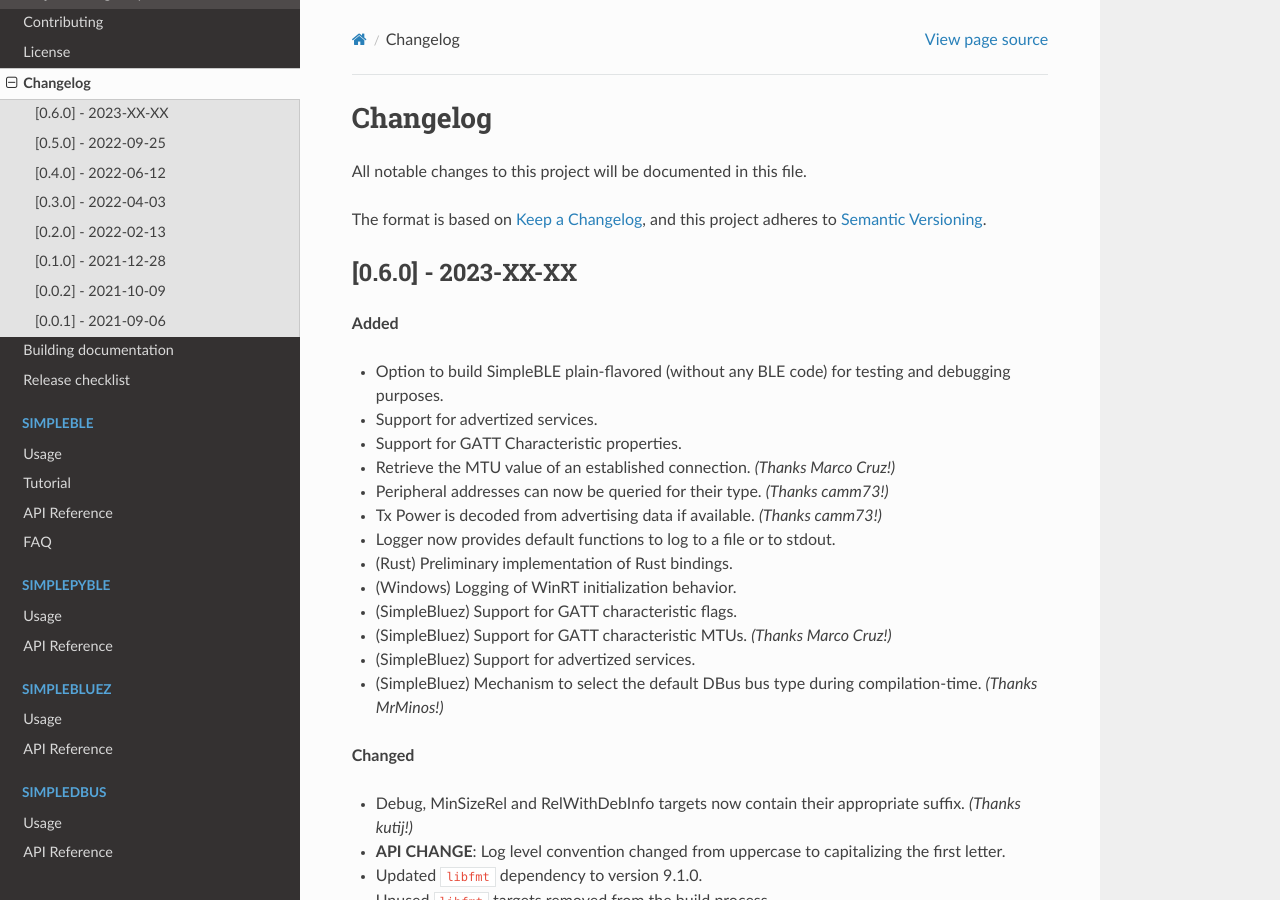
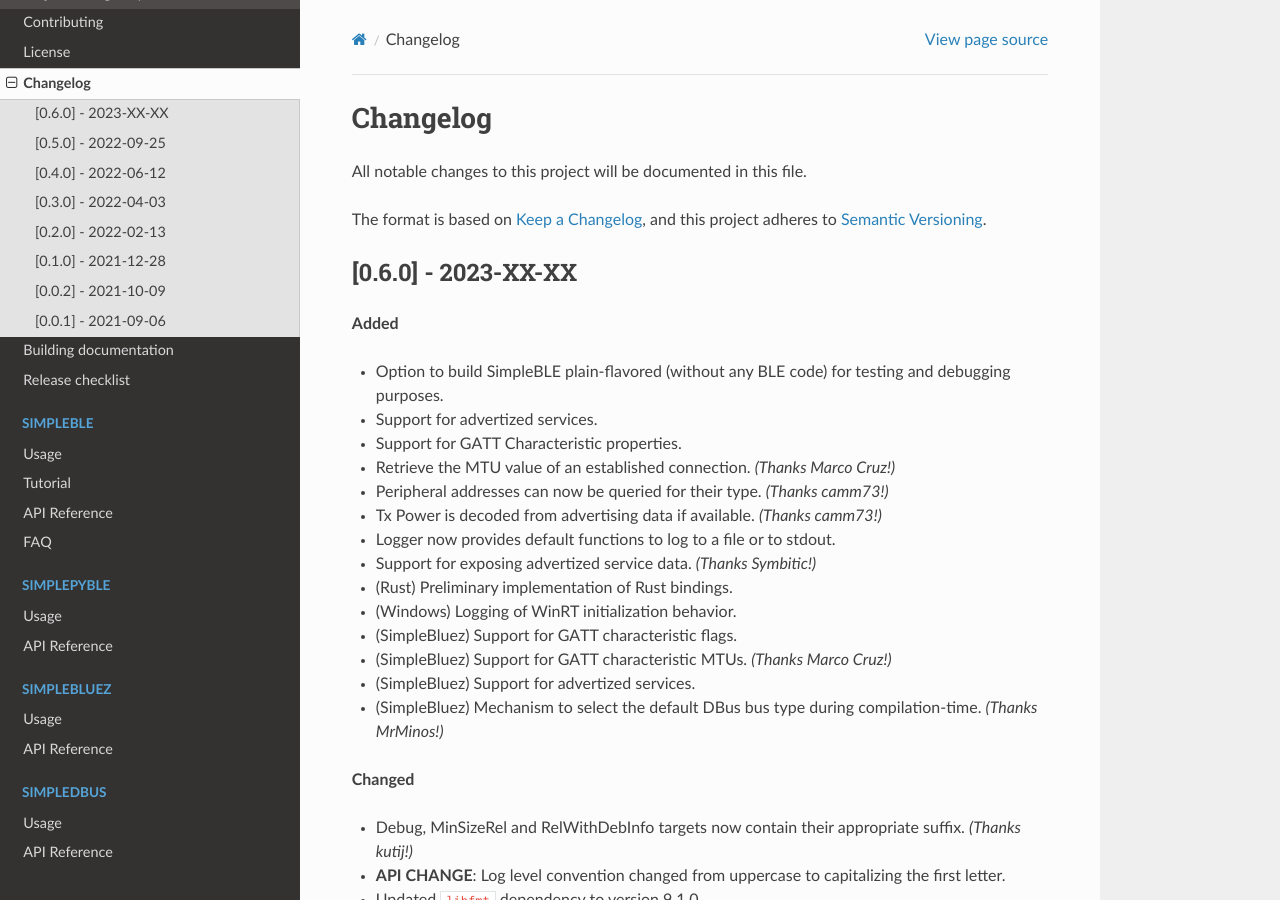
Before and after one commit to OpenBluetoothToolbox/SimpleBLE, a Sphinx documentation site: the page built from docs/changelog.rst, in a window 1280 px wide and 900 px high. Built offline with Sphinx 7.4.7 and the Read the Docs theme 2.0.0, drawn with Linux system fonts in a browser that asks for light colours.

Commit message:
Updated changelog

```diff
--- a/docs/changelog.rst
+++ b/docs/changelog.rst
@@ -17,6 +17,7 @@ The format is based on `Keep a Changelog`_, and this project adheres to `Semanti
 -  Peripheral addresses can now be queried for their type. *(Thanks camm73!)*
 -  Tx Power is decoded from advertising data if available. *(Thanks camm73!)*
 -  Logger now provides default functions to log to a file or to stdout.
+-  Support for exposing advertized service data. *(Thanks Symbitic!)*
 -  (Rust) Preliminary implementation of Rust bindings.
 -  (Windows) Logging of WinRT initialization behavior.
 -  (SimpleBluez) Support for GATT characteristic flags.
```
